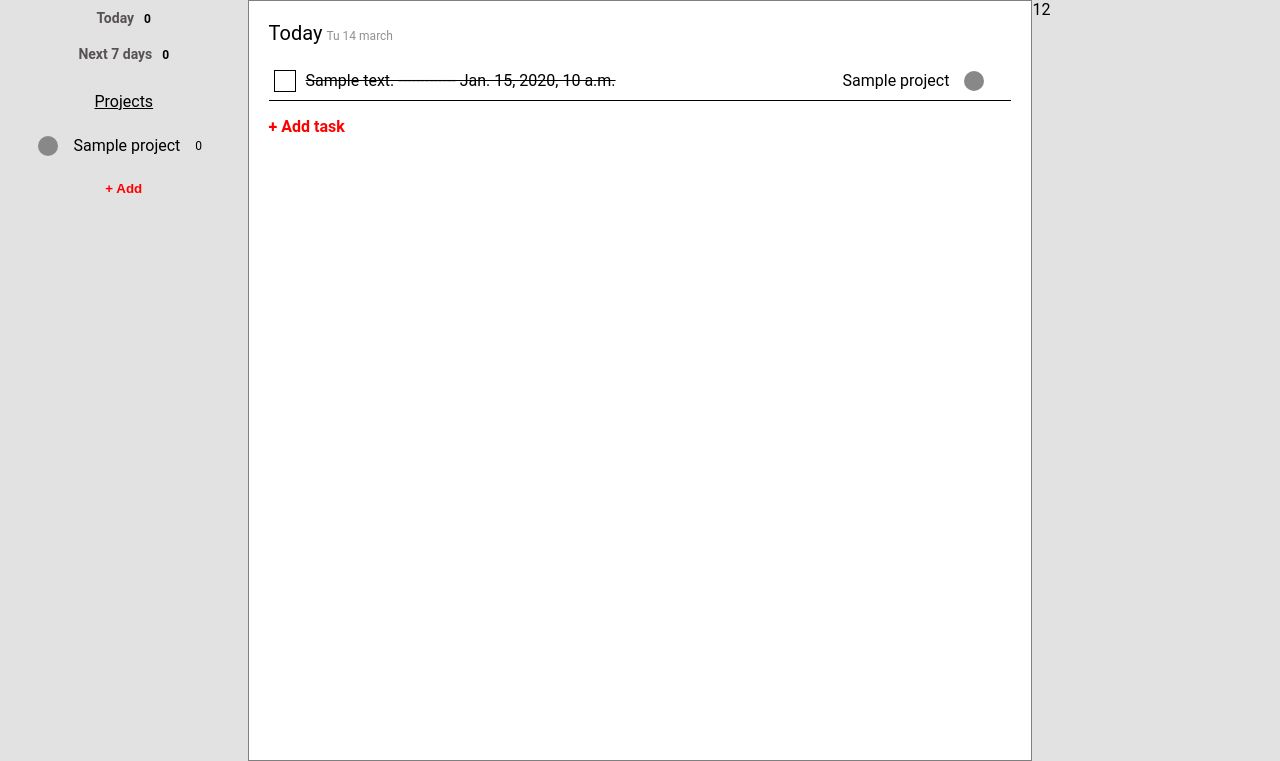
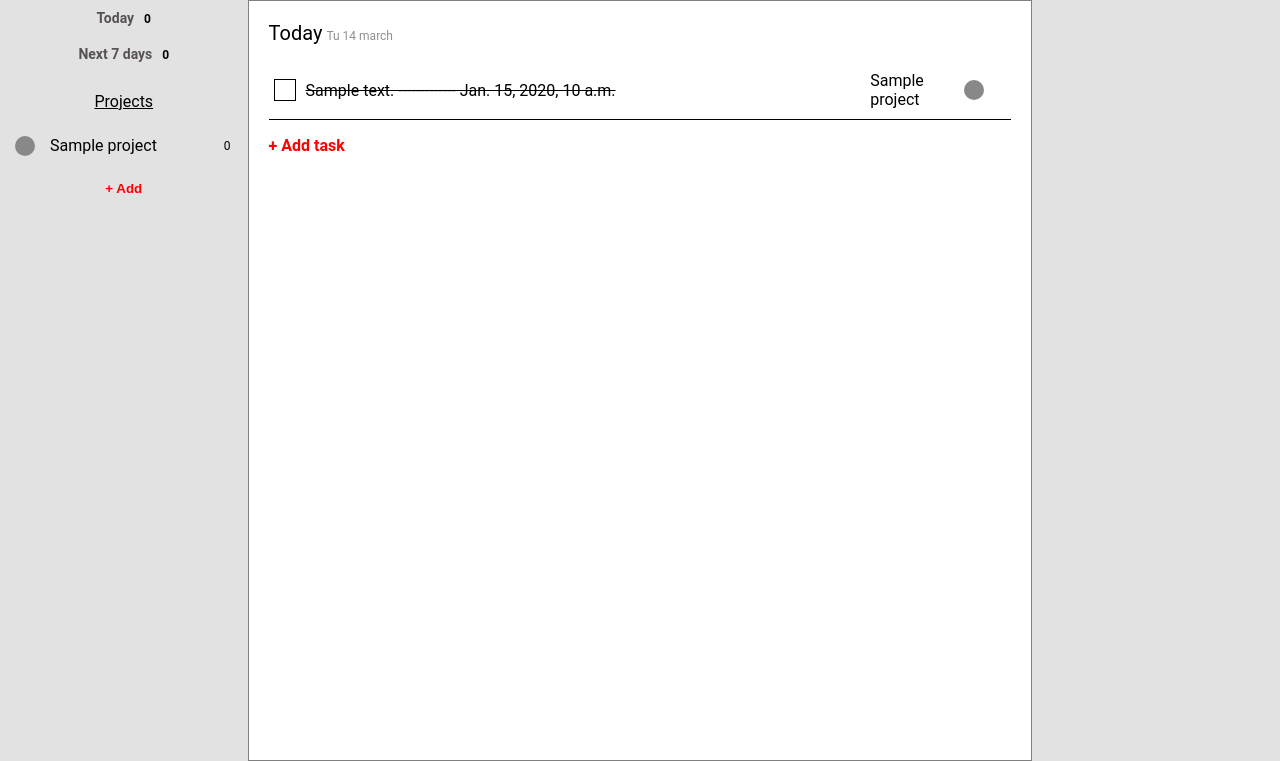
Before and after one commit to Quesidal/Todo-django, a Django app: page /task/archive in a window 1280 px wide. Shown: the part 39-800 px from the top of the page. Run offline with Django 3.2, Linux system fonts and the light colour scheme; a user stored in the database is signed in; tables that the repository leaves empty hold one stand-in row (values such as "Sample post"); parts of the project's set-up code (start-up, migrations or seed data) failed here and were passed over; some libraries are stand-ins or nearby versions.

Commit message:
update css, html update readme.md

```diff
--- a/tasks/static/css/main_page.css
+++ b/tasks/static/css/main_page.css
@@ -75,22 +75,27 @@ a {
     padding: 0;
     display: flex;
     flex-direction: column;
-    align-items: center;
 }
 
 .project {
-    padding: 5px 15px;
+    flex-grow: 1;
+    padding: 5px 5px 5px 15px;
     display: flex;
-    justify-content: space-around;
+    justify-content: space-between;
     align-items: center;
 }
 
 .project-tag {
     display: inline-block;
+    flex-shrink: 0;
     width: 20px;
     height: 20px;
     border-radius: 50%;
     margin-right: 15px;
+}
+
+.project-name {
+    flex-grow: 1;
 }
 
 /* Icon configuration task start */
@@ -152,7 +157,6 @@ a {
     justify-content: space-around;
     cursor: pointer;
     opacity: 0;
-    position: relative;
     transition: opacity 0.2s ease-in-out;
 }
 
@@ -198,7 +202,7 @@ a {
 /* Icon configuration end */
 
 .task-counter {
-    margin-left: 15px;
+    margin: 0 5px;
     font-size: 12px;
     color: #000000;
 }
@@ -242,6 +246,7 @@ a {
     background-color: blue;
     border: 1px solid black;
     margin-right: 10px;
+    flex-shrink: 0;
 }
 
 .task {
@@ -250,6 +255,15 @@ a {
     align-items: center;
     border-bottom: 1px solid black;
     padding: 5px;
+}
+
+.task-name.archive-task {
+    text-decoration: line-through;
+}
+
+.task-name {
+    flex-basis: 75%;
+    flex-shrink: 0;
 }
 
 .task-date-end {
--- a/tasks/templates/tasks/base_main_page.html
+++ b/tasks/templates/tasks/base_main_page.html
@@ -78,7 +78,7 @@
         </a>
         <form class=""></form>
     </main>
-    <div class="right-sidebar">12</div>
+    <div class="right-sidebar"></div>
 </section>
 <script src="{% static 'js/main_page.js' %}"></script>
 </body>
--- a/tasks/templates/tasks/main_page.html
+++ b/tasks/templates/tasks/main_page.html
@@ -7,7 +7,6 @@
             {% else %}
         <li class="task">
     {% endif %}
-        <span>
 {% if task.priority == '0' %}
     <span class="priority" style="background-color: white"></span>
 {% elif task.priority == '1' %}
@@ -16,12 +15,10 @@
     <span class="priority" style="background-color: red"></span>
 {% endif %}
 {% if task.state == True %}
-                <strike><span class="task-name">{{ task.text }} ------------- {{ task.end_time }}</span></strike>
+    <span class="task-name archive-task">{{ task.text }} ------------- {{ task.end_time }}</span>
 {% else %}
     <span class="task-name">{{ task.text }} ------------- {{ task.end_time }}</span>
 {% endif %}
-        </span>
-        <span>
 <span class="project">{{ task.project }}</span>
 <span class="project-tag" style="background-color: {{ task.project.color }}"></span>
 <span class="task-actions">
@@ -32,7 +29,6 @@
                 <a class="action-btn" href="/task/done/{{ task.pk|stringformat:"s" }}">Done</a>
                 <a class="action-btn" href="/task/update/{{ task.pk|stringformat:"s" }}">Edit</a>
                 <a class="action-btn" href="/task/delete/{{ task.pk|stringformat:"s" }}">Delete</a>
-                </span>
             </span>
         </span>
     </li>
@@ -51,7 +47,6 @@
             <input type="submit" class="add" value="submit"/>
             <a class="cancel" id='cancel edit' href="{{ request.META.HTTP_REFERER }}">Cancel</a>
             <select name="priority" id="">
-                {#Todo: fix this bad code#}
                 {% if task.priority == '0' %}
                     <option selected value="0">LOW</option>
                     <option value="1">MEDIUM</option>
@@ -110,7 +105,6 @@
         <span class="task-counter"
               id="proj-task-counter-{{ project.pk|stringformat:"s" }}">{% task_count_for_user_project user project %}</span>
         </span>
-        <span>
         <span class="project-actions">
             <span class="circle"></span>
             <span class="circle"></span>
@@ -121,19 +115,15 @@
                 <a class="action-btn delete-proj" id="proj-del-btn-{{ project.pk|stringformat:"s" }}">Delete</a>
             </span>
         </span>
-        </span>
     </li>
 {% endblock %}
 
 {% block display_selected_project %}
     <li class="project" style="background-color:rgb(255,255,255);">
-        <span>
         <span class="project-tag" style="background-color: {{ project.color }}"></span>
         <a class="project-name" href="/task/project/{{ project.pk|stringformat:"s" }}">{{ project.name }}</a>
         <span class="task-counter"
               id="proj-task-counter-{{ project.pk|stringformat:"s" }}">{% task_count_for_user_project user project %}</span>
-        </span>
-        <span>
         <span class="project-actions">
             <span class="circle"></span>
             <span class="circle"></span>
@@ -141,7 +131,6 @@
             <span class="actions-container">
                 <a class="action-btn" href="/project/update/{{ project.pk|stringformat:"s" }}">Edit</a>
                 <a class="action-btn delete-proj" id="proj-del-btn-{{ project.pk|stringformat:"s" }}">Delete</a>
-                </span>
             </span>
         </span>
     </li>
```
Also changed, not shown: README.md, tasks/templatetags/__init__.py (added). Lines whose indentation alone changed are shown as unchanged.
